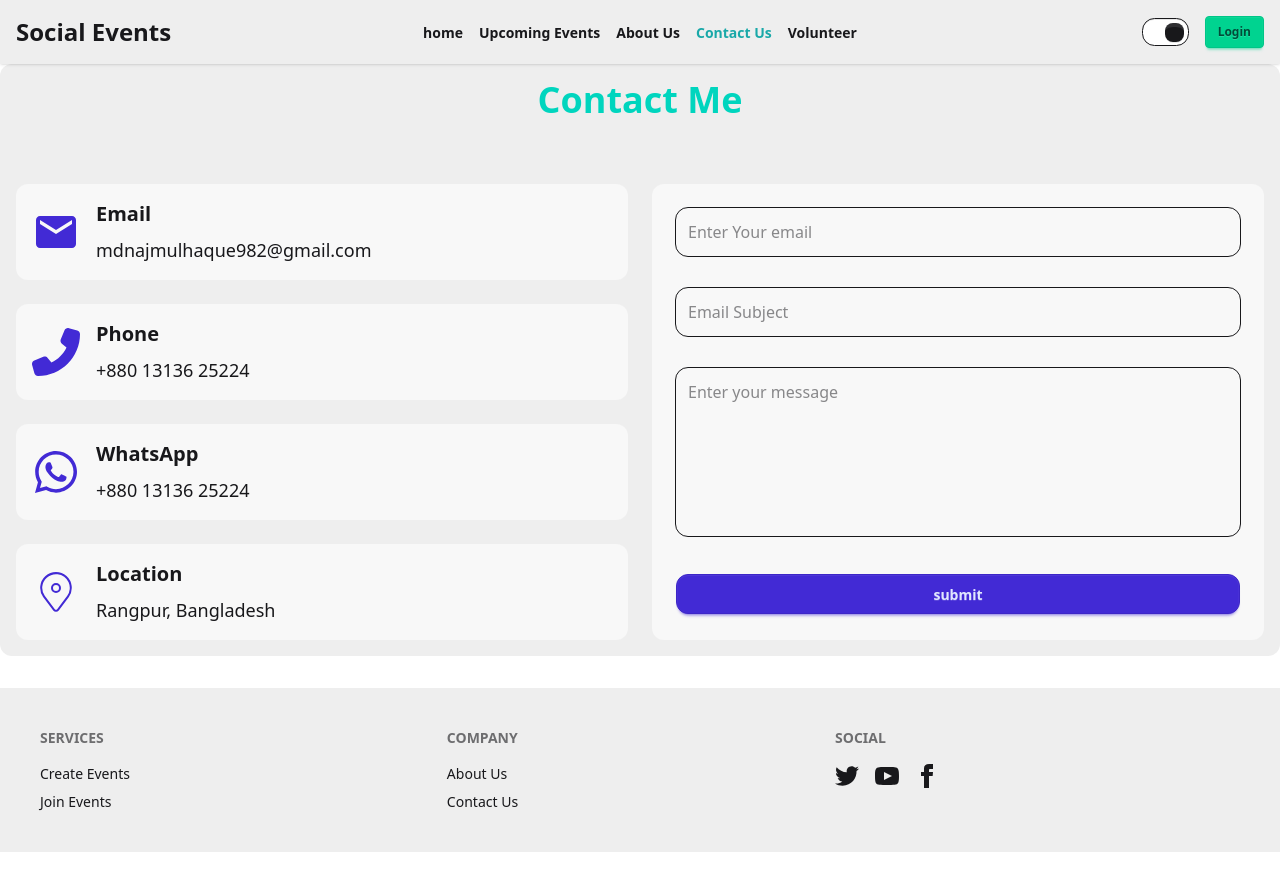
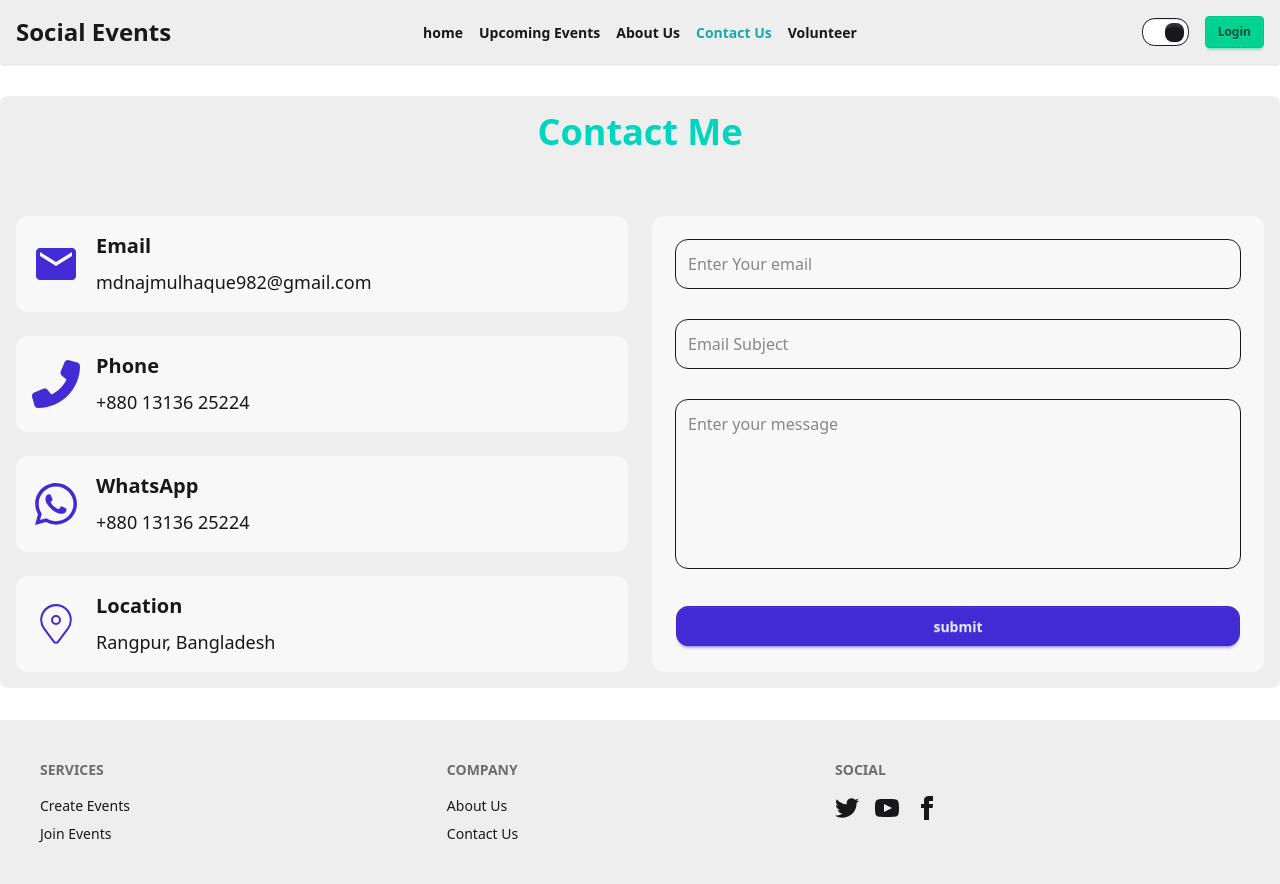
Before and after one commit to NazmulhaqueD/social-event-platform, a React (Vite) app: page /contactUs in a window 1280 px wide. Before the commit the page ends 852 px from the top, so only its background shows below. Built offline with nearby package versions, Linux system fonts and the light colour scheme; no server answers.

Commit message:
home, upcomming events, volunter, about us and contact us section padding margin and gap maching each other

```diff
--- a/index.html
+++ b/index.html
@@ -6,7 +6,7 @@
     <meta name="viewport" content="width=device-width, initial-scale=1.0" />
     <title>Social Serve</title>
   </head>
-  <body>
+  <body >
     <div id="root"></div>
     <script type="module" src="/src/main.jsx"></script>
   </body>
--- a/src/page/ContactUs.jsx
+++ b/src/page/ContactUs.jsx
@@ -13,7 +13,7 @@ const ContactUs = () => {
     }
 
     return (
-        <div id='contact' className='max-w-7xl mx-auto min-h-[70vh] bg-base-300 mb-8 rounded-xl p-4 mt-16 lg:mt-0 flex flex-col items-center justify-center'>
+        <div id='contact' className='max-w-7xl mx-auto min-h-[70vh] bg-base-300 mb-8 rounded-lg p-4  my-8 flex flex-col items-center justify-center'>
             <div>
                 <h1 className='text-center text-3xl lg:text-4xl text-teal-400 font-bold mb-16'>Contact Me</h1>
                 <section className='w-full grid grid-cols-1 md:grid-cols-2 gap-6'>
--- a/src/page/UpcomingEvents.jsx
+++ b/src/page/UpcomingEvents.jsx
@@ -38,7 +38,7 @@ const UpcomingEvents = () => {
     }
 
     return (
-        <div className='bg-base-200 min-h-[75vh] p-4 rounded-xl my-6'>
+        <div className='bg-base-200 max-w-7xl mx-auto min-h-[75vh] p-4 rounded-xl my-6'>
             <h1 className='text-2xl md:text-4xl p-4 md:pb-8 text-center text-teal-400 font-bold'>Upcoming Events</h1>
             <div className='max-w-3xl grid grid-cols-1 md:grid-cols-2 mx-auto gap-3 mb-4 md:mb-6'>
                 <fieldset className="flex gap-6 w-full">
--- a/src/page/aboutUs/AboutUs.jsx
+++ b/src/page/aboutUs/AboutUs.jsx
@@ -2,7 +2,7 @@ import React from 'react';
 
 const AboutUs = () => {
     return (
-        <section id='aboutUs' className="bg-base-200 max-w-7xl mx-auto px-4 mb-8 py-8 rounded-xl shadow-lg">
+        <section id='aboutUs' className="bg-base-200 max-w-7xl mx-auto px-4 my-8 py-8 rounded-lg shadow-lg">
 
             <h2 className="text-4xl font-bold text-center mb-6 text-teal-400">About Us</h2>
             <p className="text-center text-lg max-w-3xl mx-auto">
--- a/src/page/volunteer/Volunteer.jsx
+++ b/src/page/volunteer/Volunteer.jsx
@@ -34,7 +34,7 @@ const Volunteer = () => {
     }
 
     return (
-        <div className='bg-base-200 my-8 p-4 rounded-xl'>
+        <div className='bg-base-200 max-w-7xl mx-auto my-8 p-4 rounded-xl'>
             <section className="w-full mx-auto px-4 py-12">
                 <h2 className="text-4xl font-bold text-center mb-6 text-teal-400">Become a Volunteer</h2>
                 <p className="text-center mb-10">
```
